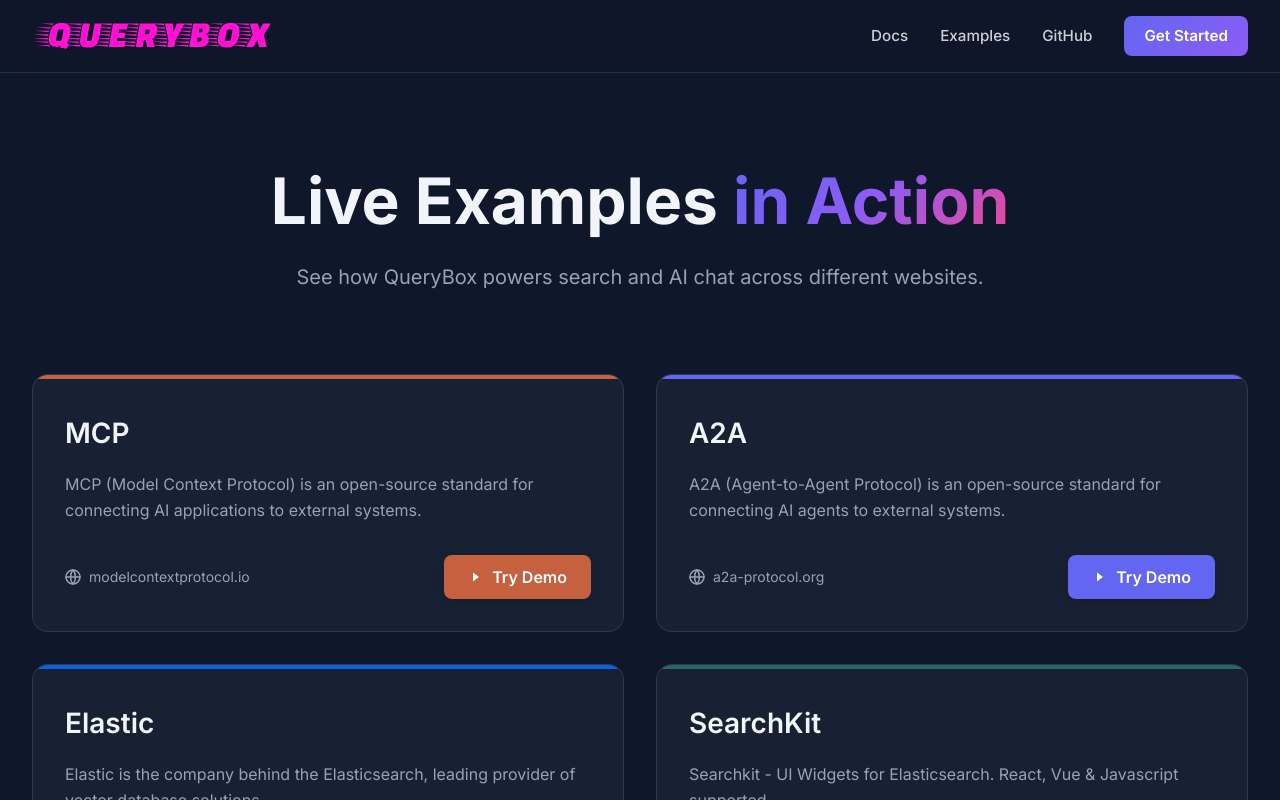
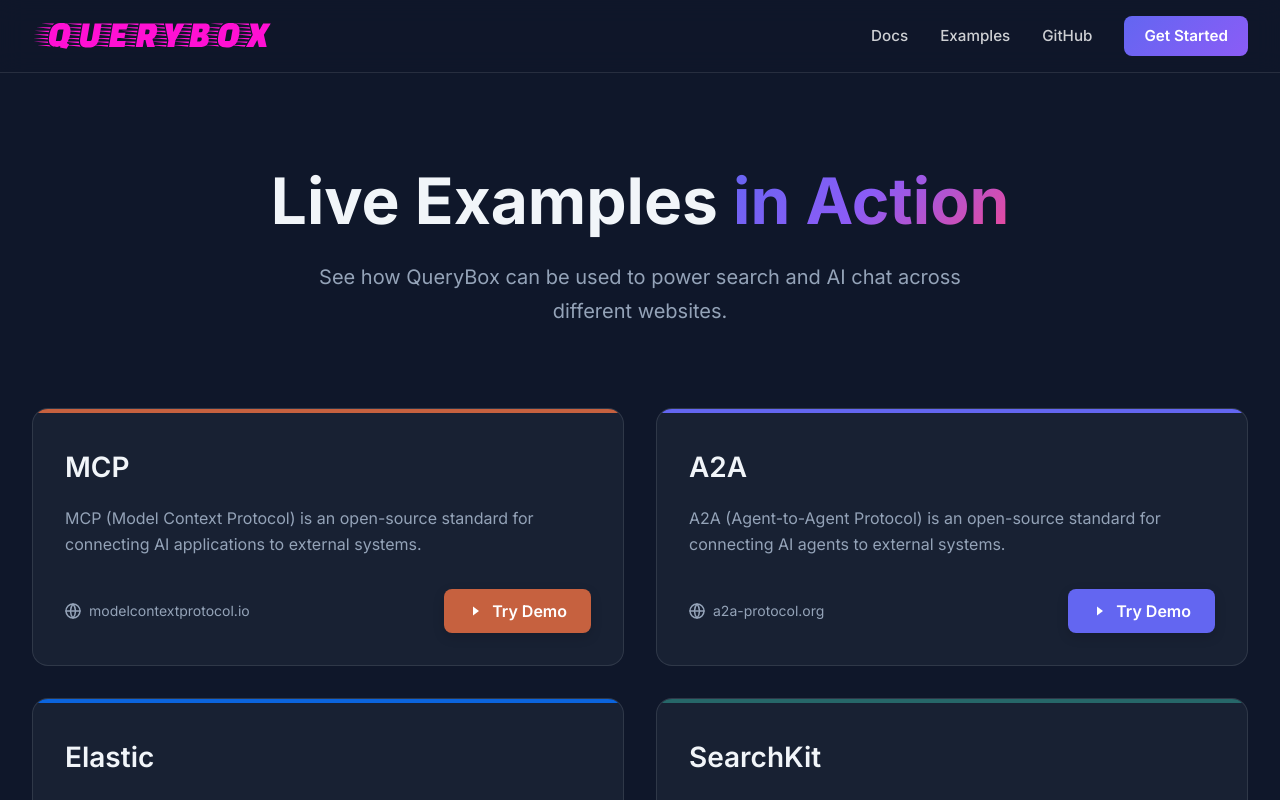
Before and after one commit to jedrazb/querybox, a Next.js app in the folder packages/app/: page /examples in a window 1280 px wide. Shown: the top 800 px of the page. Built offline with nearby package versions, Linux system fonts and the light colour scheme.

Commit message:
Update example claim

```diff
--- a/packages/app/src/app/examples/page.tsx
+++ b/packages/app/src/app/examples/page.tsx
@@ -115,8 +115,8 @@
             <span className={styles.titleGradient}> in Action</span>
           </h1>
           <p className={styles.subtitle}>
-            See how QueryBox powers search and AI chat across different
-            websites.
+            See how QueryBox can be used to power search and AI chat across
+            different websites.
           </p>
         </section>
 
```
